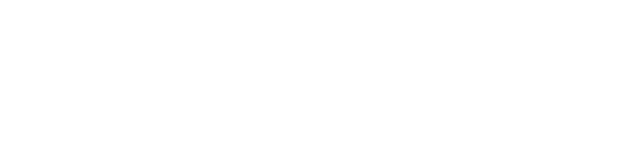
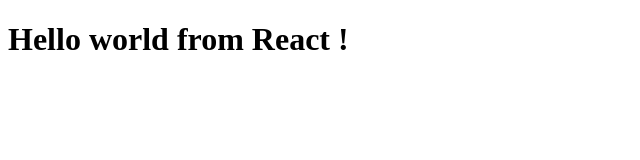
Before and after one commit to callbackhell-1/react-concepts, a plain HTML site: page 01_inception/01_index.html in a window 1280 px wide. Shown: the whole page, without its empty margins (0-640 px from the left). Drawn offline with nearby package versions, Linux system fonts and the light colour scheme.

Commit message:
hello world using react

```diff
--- a/01_inception/01_index.html
+++ b/01_inception/01_index.html
@@ -16,5 +16,12 @@
       crossorigin
       src="https://unpkg.com/react-dom@18/umd/react-dom.development.js"
     ></script>
+    <script>
+      const heading = React.createElement("h1", {}, "Hello world from React !");
+
+      const root = ReactDOM.createRoot(document.getElementById("root"));
+
+      root.render(heading);
+    </script>
   </body>
 </html>
```
